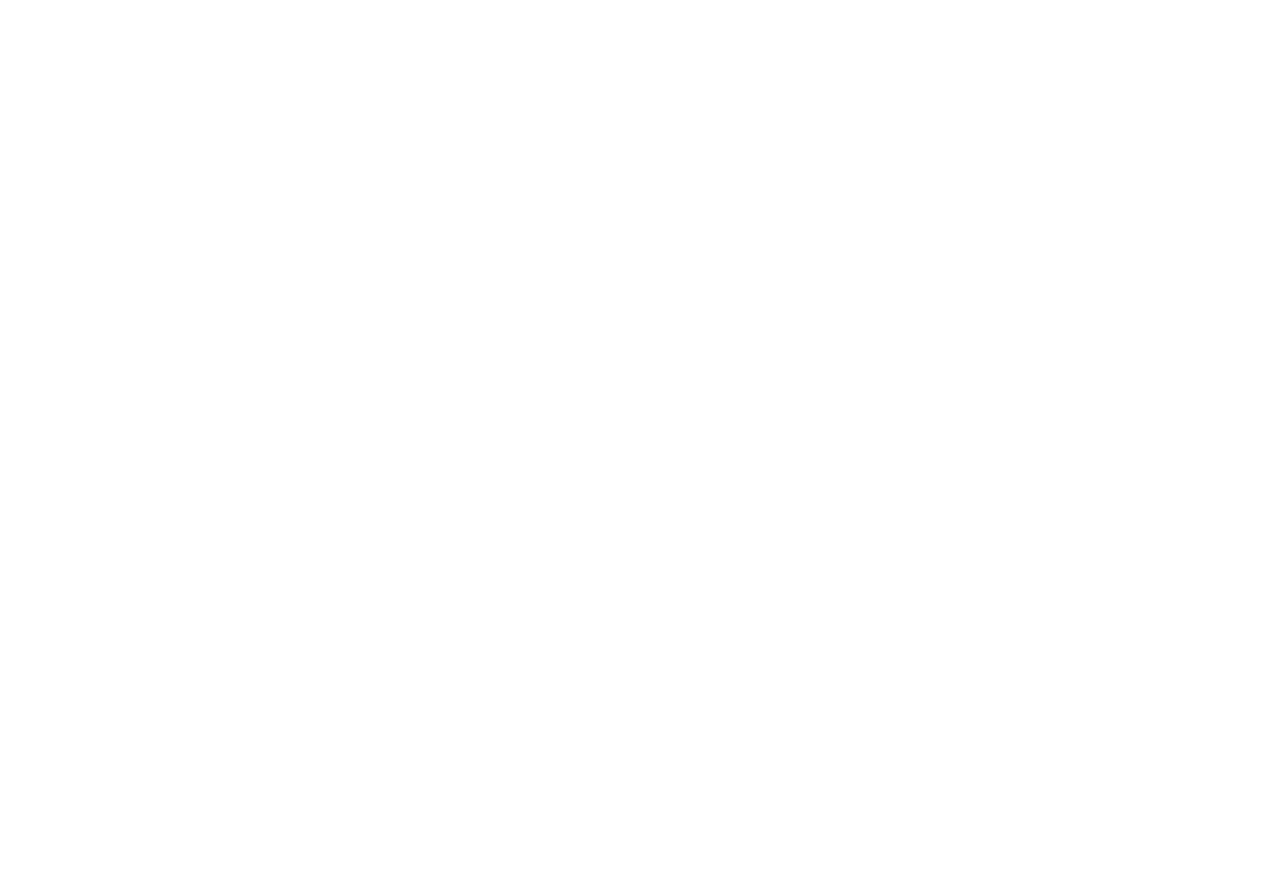
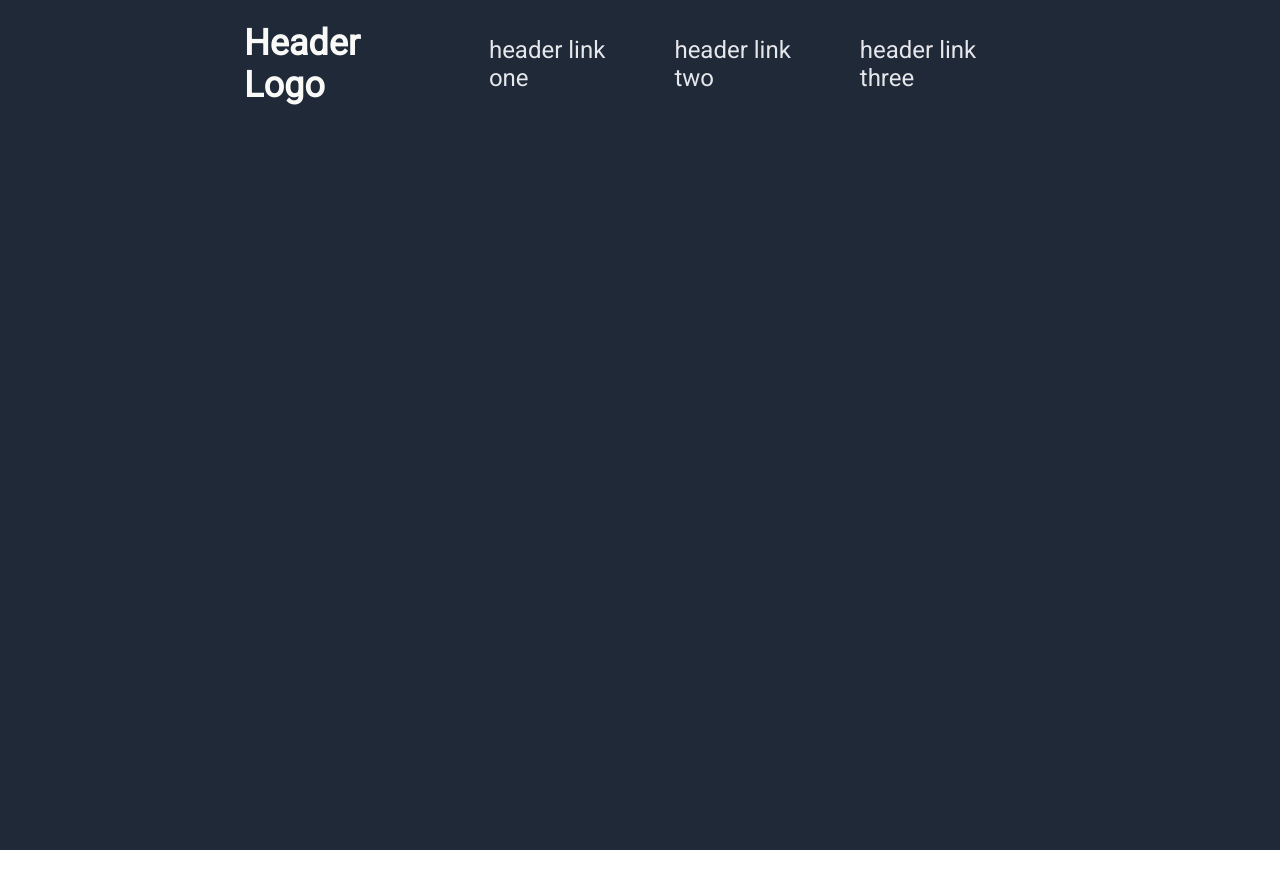
Before and after one commit to Jasontran880/odin-landing-page, a plain HTML site: page index.html in a window 1280 px wide. Shown: the top 888 px of the page. Drawn offline with Linux system fonts and the light colour scheme.

Commit message:
Create header and header elements
Create header division within section 1, Create
2 divison within header divison to seperate and
manage font differently. Populate links with
awesome content.

```diff
--- a/index.html
+++ b/index.html
@@ -16,7 +16,24 @@
 </head>
 <body>
     <div class="section-container">
-        <div class="section section1"></div>
+        <div class="section section1">
+            <div class="header-section1">
+
+                <div class="header-left">
+                    <h2>Header Logo</h2>
+                </div>
+                <div class="header-right">
+                    <!-- links for header -->
+                    <ul>
+                        <li><a href="https://www.youtube.com/watch?v=_dfySxyifkk" target="_blank" rel="noopener noreferrer">header link one</a></li>
+                        <li><a href="https://www.youtube.com/watch?v=gYvM7_zM4Xs" target="_blank" rel="noopener noreferrer">header link two</a></li>
+                        <li><a href="https://www.youtube.com/watch?v=4qXRapXmE5k" target="_blank" rel="noopener noreferrer">header link three</a></li>
+                    </ul>
+                </div>
+
+            </div>
+        </div>
+
         <div class="section section2"></div>
         <div class="section section3"></div>
         <div class="section section4"></div>
--- a/style.css
+++ b/style.css
@@ -15,6 +15,8 @@ body {
     display: flex;
     /* ensuring that entire body will be able to shrink and grow evenly */
     flex: 1;
+    margin: 0;
+    padding: 0;
 }
 
 .section-container{
@@ -27,10 +29,13 @@ body {
 
 .section{
     display: flex;
+
 }
 
+/* aka Hero Section of webpage */
 .section1{
     flex: 5;
+    background-color:#1F2937
 }
 .section2{
     flex: 4;
@@ -44,3 +49,30 @@ body {
 .section5{
     flex: 1;
 }
+
+
+.header-section1{
+    display: flex;
+    height: 80px;
+    flex: 1;
+    padding: 24px 244px;
+    font-size: 24px;
+    justify-content: space-between;
+    align-items: center;
+    color: #F9FAF8;
+}
+
+/* For the links in header-section1 */
+ul{
+    list-style-type: none;
+    display: flex;
+    gap: 24px;
+
+
+}
+
+a{
+    text-decoration: none;
+    color: #E5E7EB;
+    font-size: 24px;
+}
```
